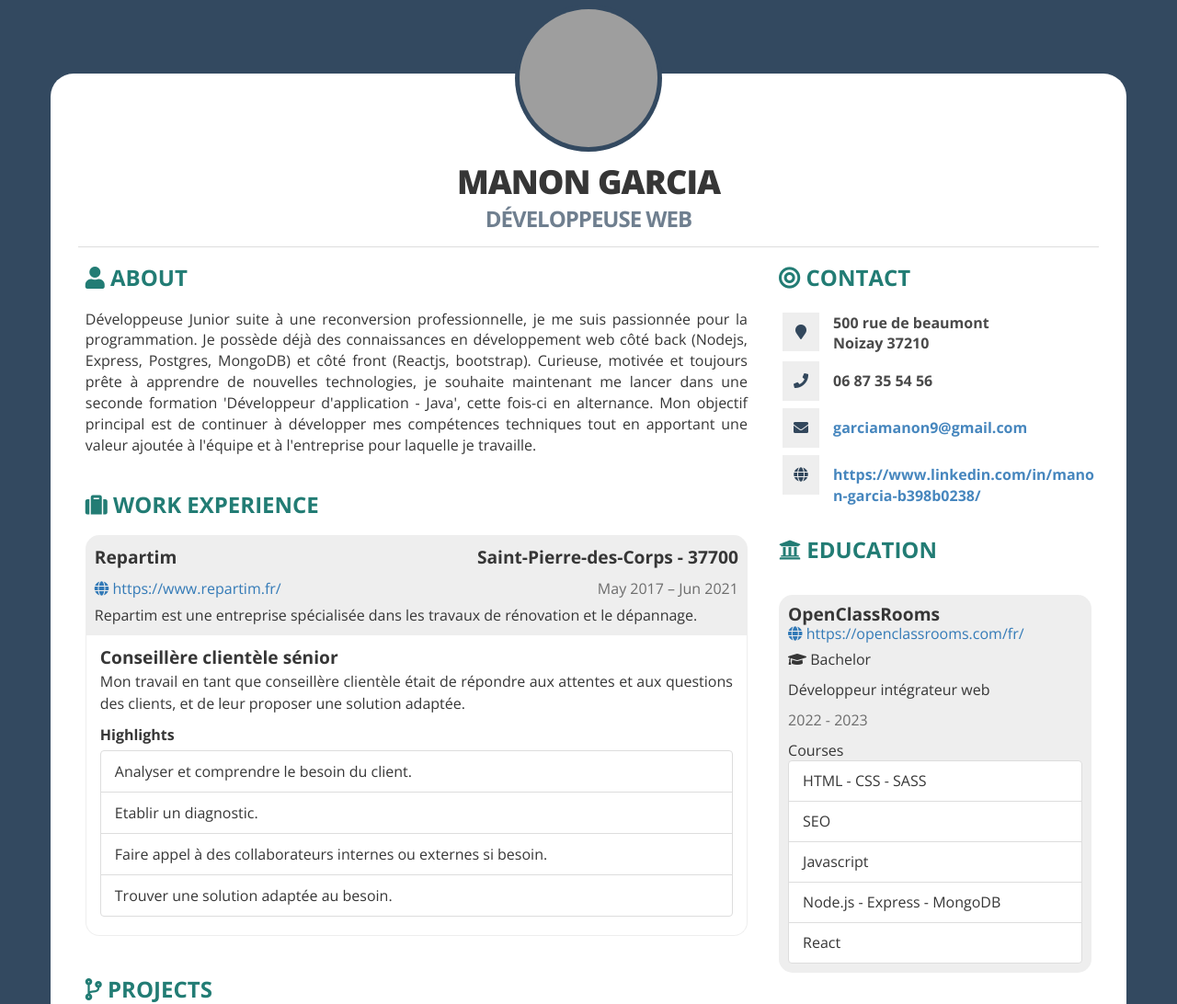
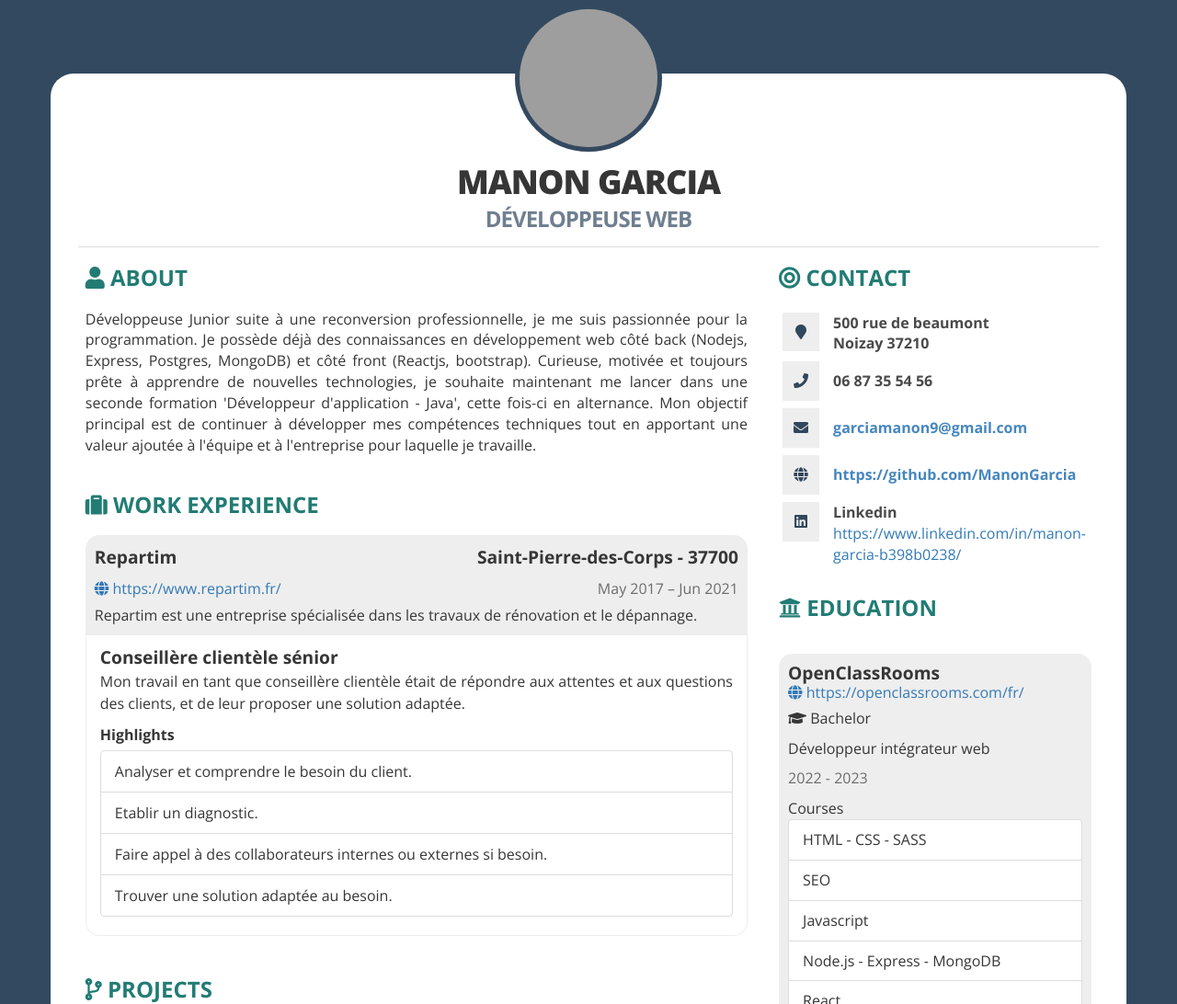
Before and after one commit to ManonGarcia/CV, a website: page index.html in a window 1280 px wide. Shown: the top 1092 px of the page at 92% size. Drawn offline with nearby package versions, Linux system fonts and the light colour scheme; grey boxes are pictures that could not be loaded.

Commit message:
linkedin

```diff
--- a/index.html
+++ b/index.html
@@ -530,7 +530,12 @@ blockquote,
             </div>
             <div class="contact-item">
               <div class="icon pull-left text-center"><span class="fas fa-globe fa-fw"></span></div>
-              <div class="title only pull-right"><a href="https:&#x2F;&#x2F;www.linkedin.com&#x2F;in&#x2F;manon-garcia-b398b0238&#x2F;" target="_blank">https:&#x2F;&#x2F;www.linkedin.com&#x2F;in&#x2F;manon-garcia-b398b0238&#x2F;</a></div>
+              <div class="title only pull-right"><a href="https:&#x2F;&#x2F;github.com&#x2F;ManonGarcia" target="_blank">https:&#x2F;&#x2F;github.com&#x2F;ManonGarcia</a></div>
+            </div>
+            <div class="contact-item">
+              <div class="icon pull-left text-center"><span class="fab fa-linkedin fa-fw"></span></div>
+              <div class="title pull-right">Linkedin</div>
+              <div class="description pull-right"><a href="https:&#x2F;&#x2F;www.linkedin.com&#x2F;in&#x2F;manon-garcia-b398b0238&#x2F;" target="_blank">https:&#x2F;&#x2F;www.linkedin.com&#x2F;in&#x2F;manon-garcia-b398b0238&#x2F;</a></div>
             </div>
           </div>
           <!-- EDUCATION -->
```
Also changed, not shown: resume.json (+7 -2 lines).
